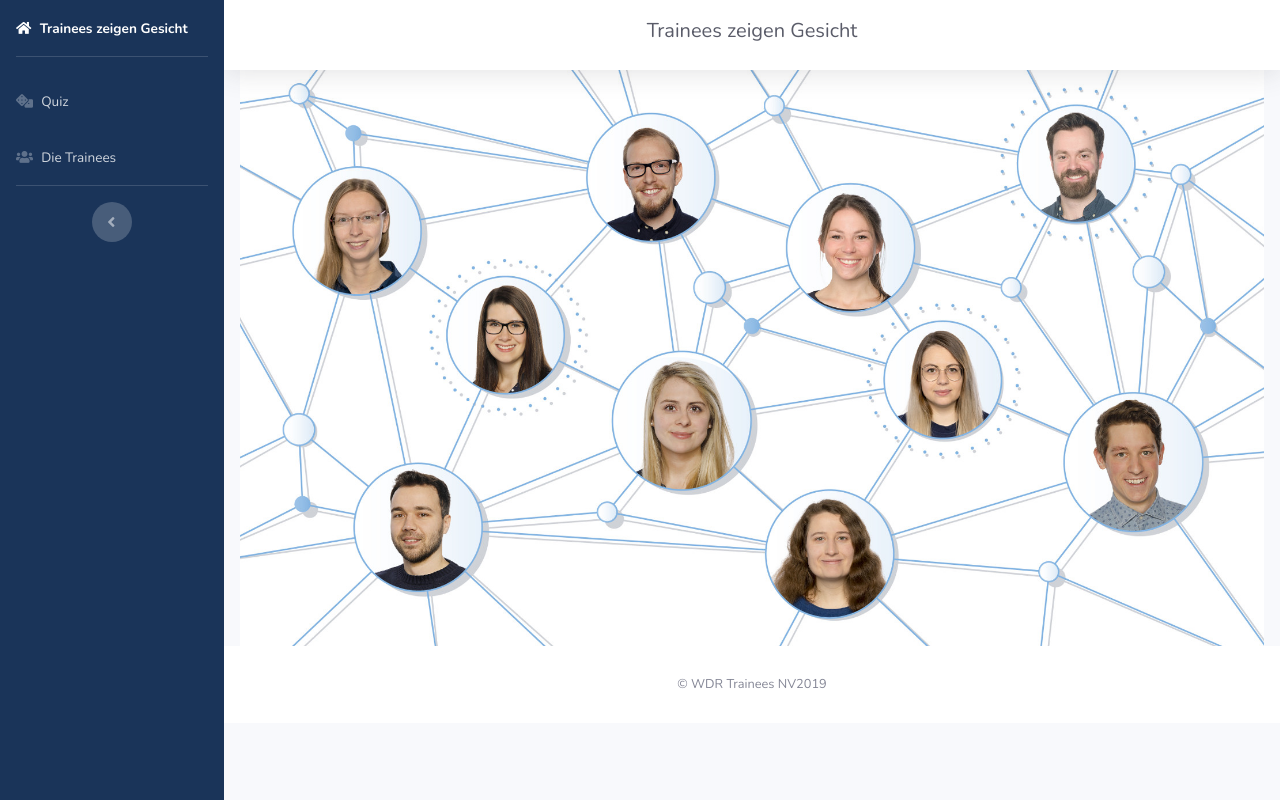
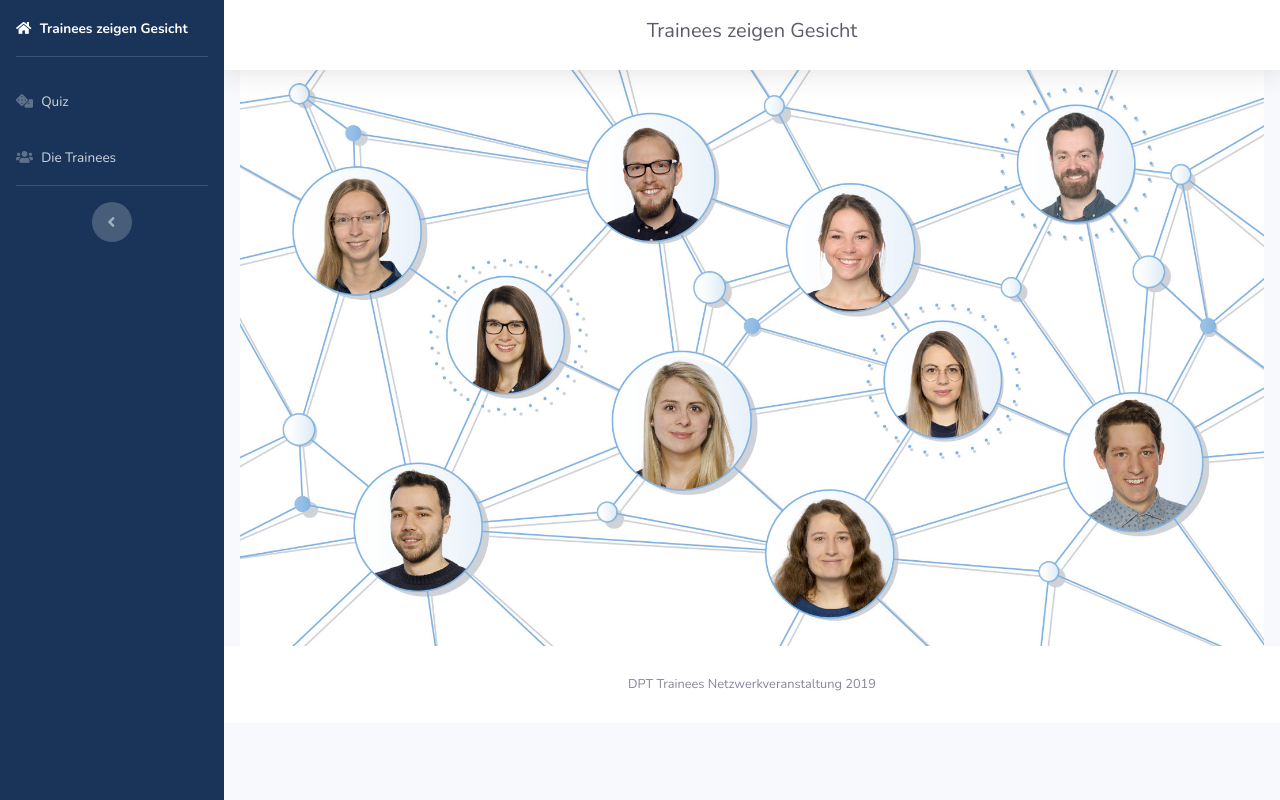
Before and after one commit to LukAd89/wdrfaces, a website with bundled scripts: page index.html in a window 1280 px wide. Built offline with nearby package versions, Linux system fonts and the light colour scheme.

Commit message:
copyright mal rausgenommen

```diff
--- a/index.html
+++ b/index.html
@@ -102,7 +102,7 @@
       <footer class="sticky-footer bg-white">
         <div class="container my-0 py-0">
           <div class="copyright text-center my-0 py-0">
-            <span>&copy; WDR Trainees NV2019</span>
+            <span>DPT Trainees Netzwerkveranstaltung 2019</span>
           </div>
         </div>
       </footer>
```
